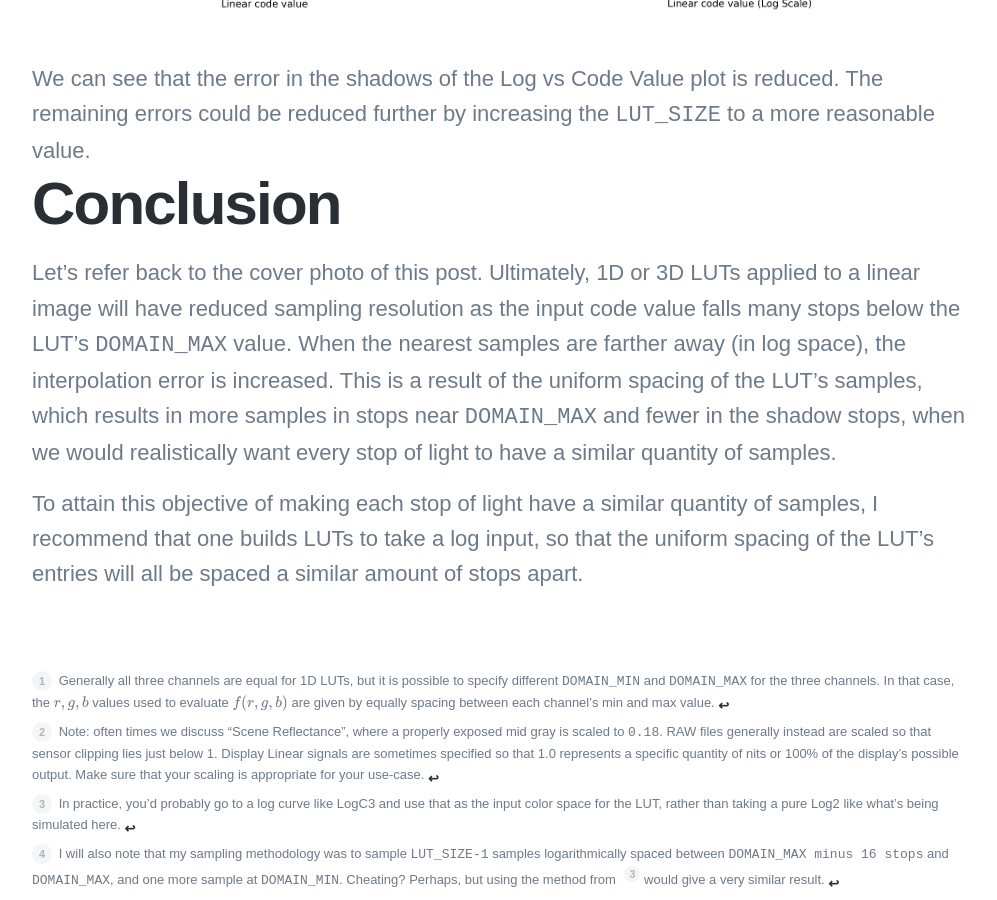
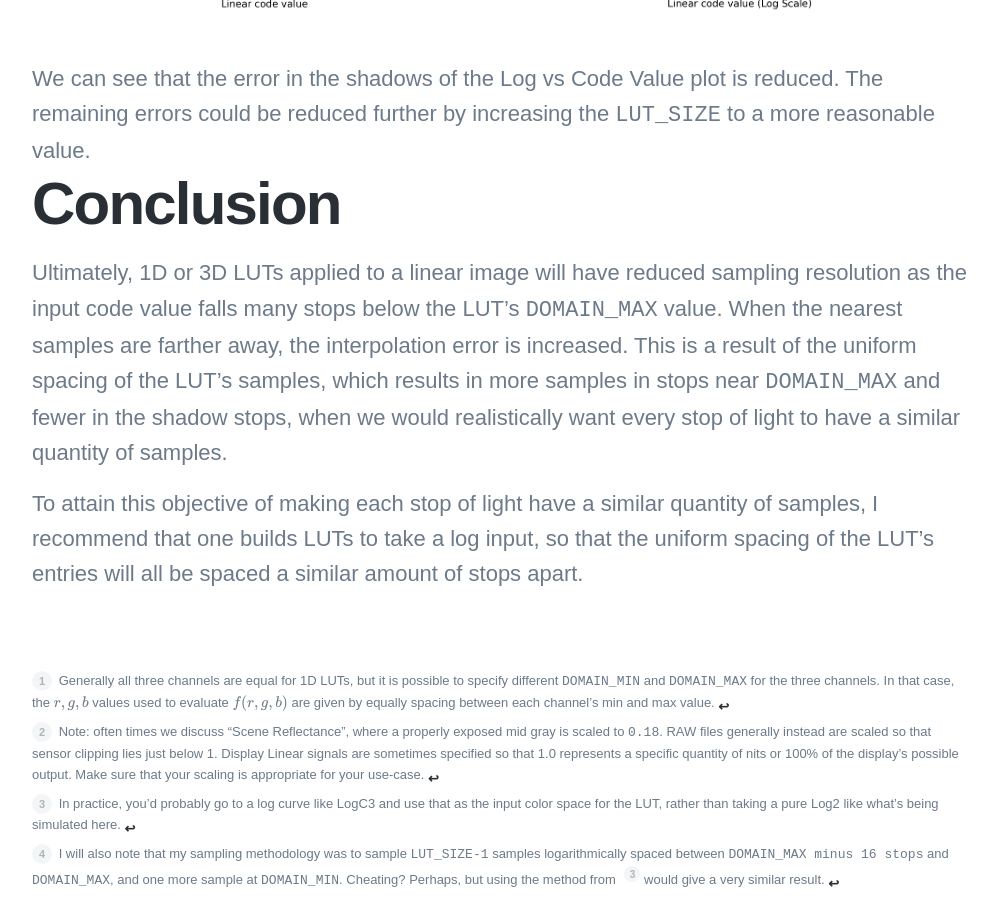
Before and after one commit to thatcherfreeman/thatcherfreeman.github.io, a Jekyll site: the page built from _posts/2024-12-21-lut-linear-image.md, in a window 1280 px wide and 900 px high, scrolled down 10006 px. Shown: the whole window, without its empty margins (138-1135 px from the left). Built offline with Jekyll 4.4.1, drawn with Linux system fonts in a browser that asks for light colours; nearby versions of some CDN libraries; some web fonts are replaced; formulas are drawn with MathJax 3.

Commit message:
minor rewording

```diff
--- a/_posts/2024-12-21-lut-linear-image.md
+++ b/_posts/2024-12-21-lut-linear-image.md
@@ -153,6 +153,6 @@ We can see that the error in the shadows of the Log vs Code Value plot is reduce
 
 # Conclusion
 
-Let's refer back to the cover photo of this post. Ultimately, 1D or 3D LUTs applied to a linear image will have reduced sampling resolution as the input code value falls many stops below the LUT's `DOMAIN_MAX` value. When the nearest samples are farther away (in log space), the interpolation error is increased. This is a result of the uniform spacing of the LUT's samples, which results in more samples in stops near `DOMAIN_MAX` and fewer in the shadow stops, when we would realistically want every stop of light to have a similar quantity of samples.
+Ultimately, 1D or 3D LUTs applied to a linear image will have reduced sampling resolution as the input code value falls many stops below the LUT's `DOMAIN_MAX` value. When the nearest samples are farther away, the interpolation error is increased. This is a result of the uniform spacing of the LUT's samples, which results in more samples in stops near `DOMAIN_MAX` and fewer in the shadow stops, when we would realistically want every stop of light to have a similar quantity of samples.
 
 To attain this objective of making each stop of light have a similar quantity of samples, I recommend that one builds LUTs to take a log input, so that the uniform spacing of the LUT's entries will all be spaced a similar amount of stops apart.
```
